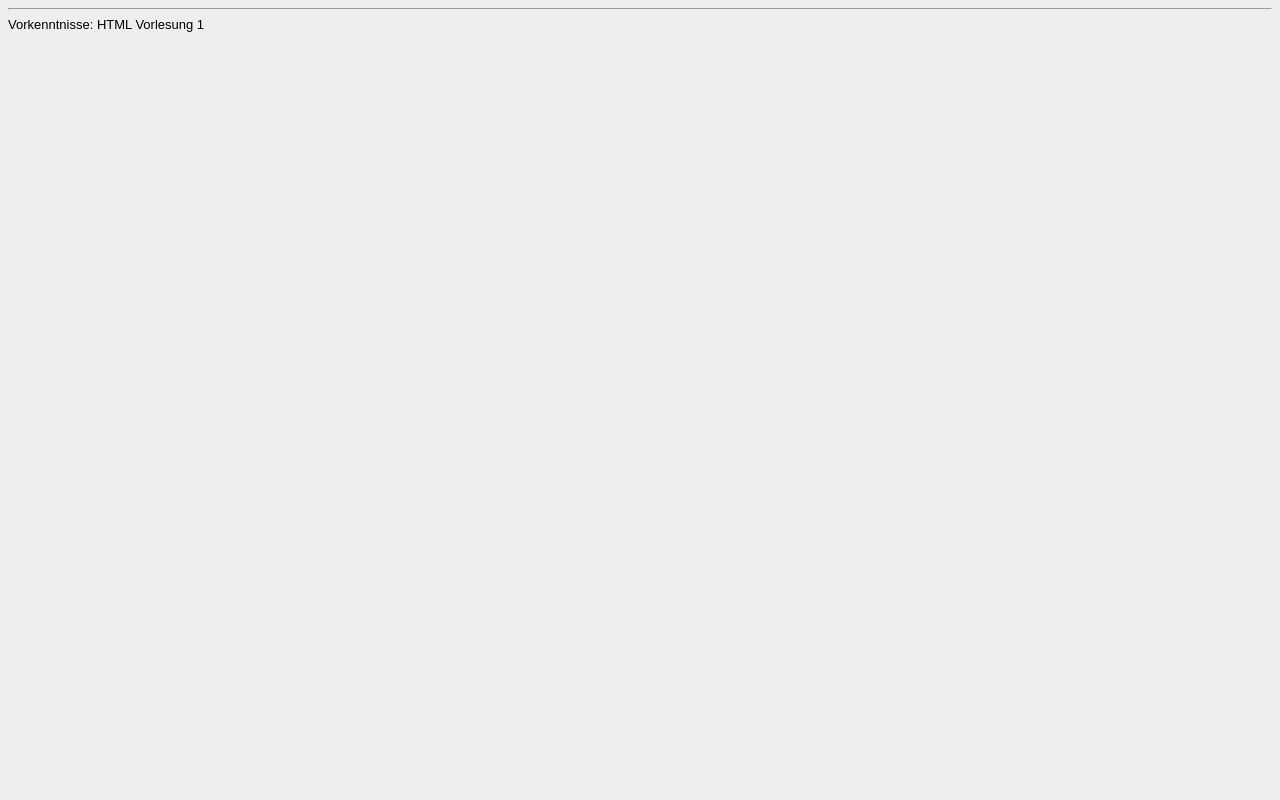
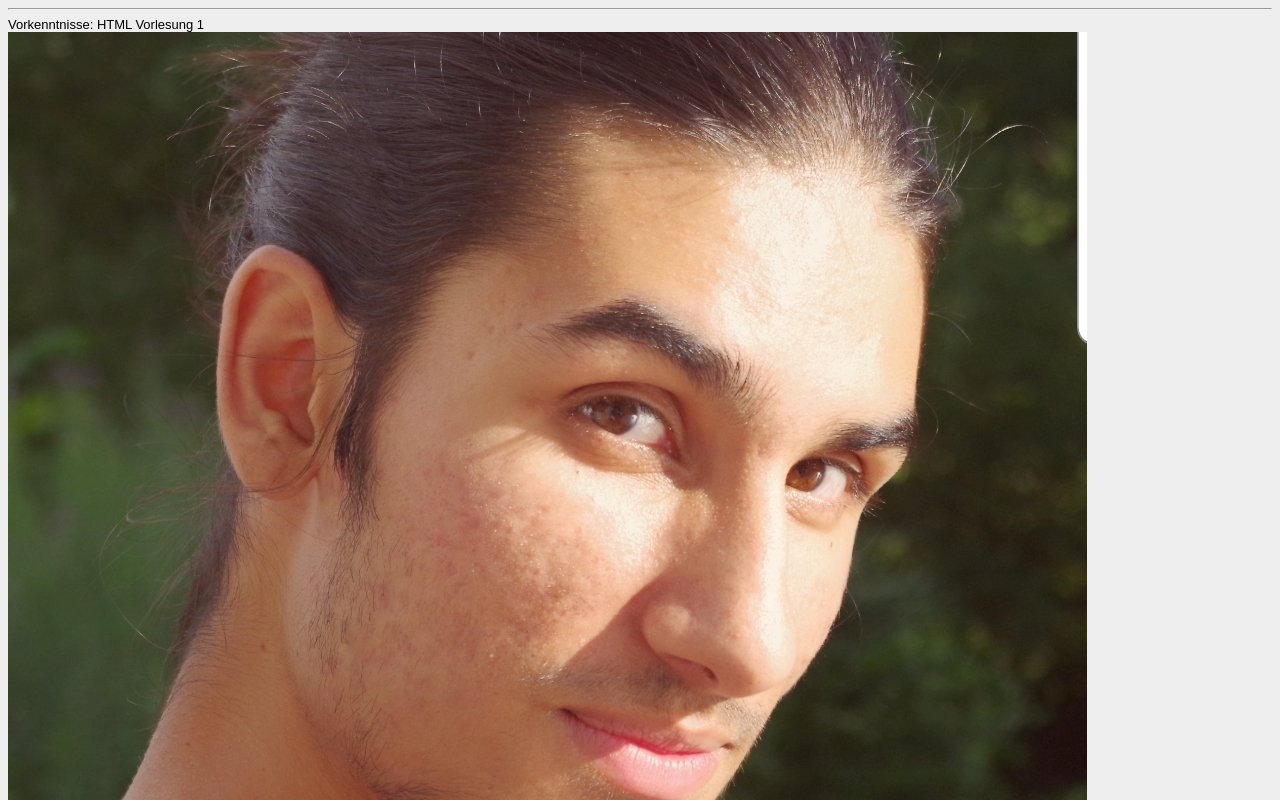
Before and after one commit to Jamal179/Jamal179.github.io, a plain HTML site: page Steckbrief/steckbrief.htm in a window 1280 px wide. Shown: the top 800 px of the page. Drawn offline with Linux system fonts and the light colour scheme.

Commit message:
skizze
test2

```diff
--- a/Steckbrief/steckbrief.htm
+++ b/Steckbrief/steckbrief.htm
@@ -9,6 +9,8 @@ und diese -->
 <!-- Hier bitte die Vorkenntnisse im Bereich Programmierung zu Beginn der Veranstaltung kurz beschreiben! -->
 <hr>
 Vorkenntnisse: HTML Vorlesung 1
+</hr>
+<img src="portrait.jpg"" srcset="">
 
 
 <!-- Bitte keine Änderung in der folgenden Zeile vornehmen -->
```
